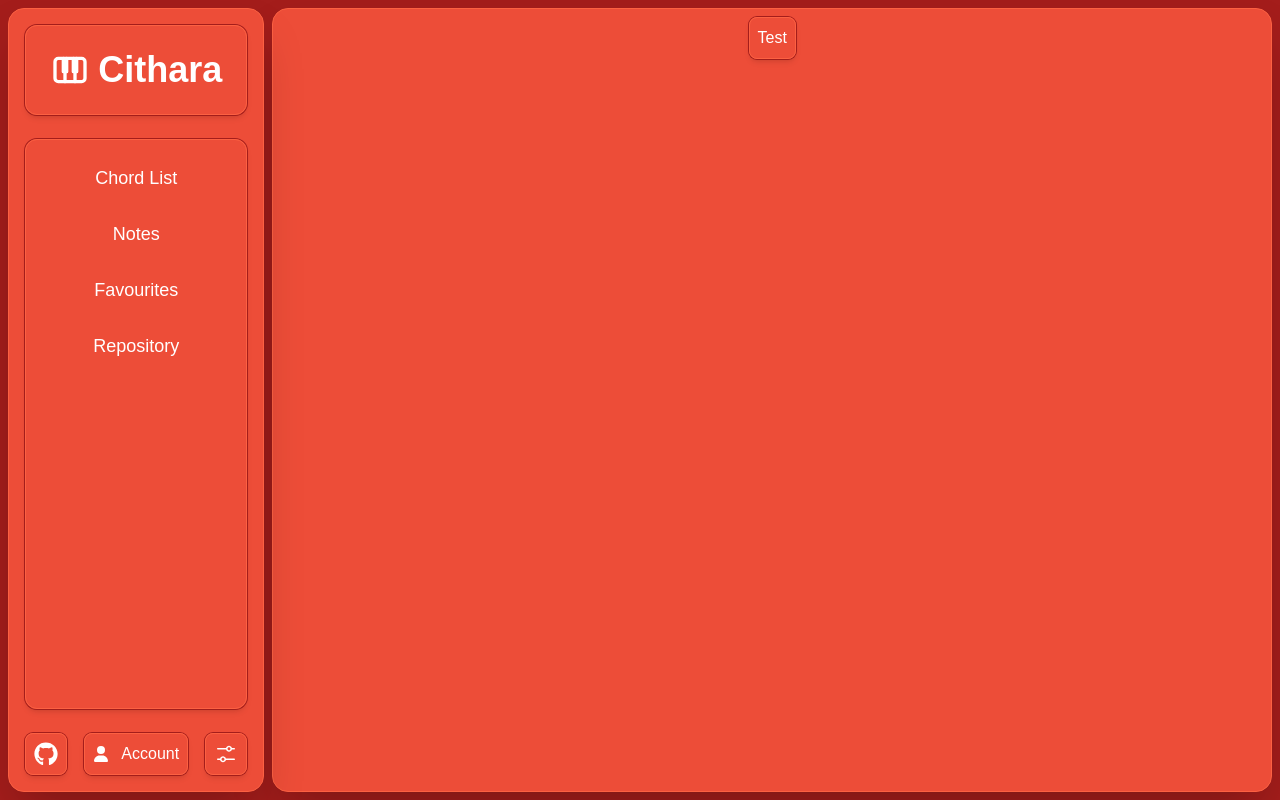
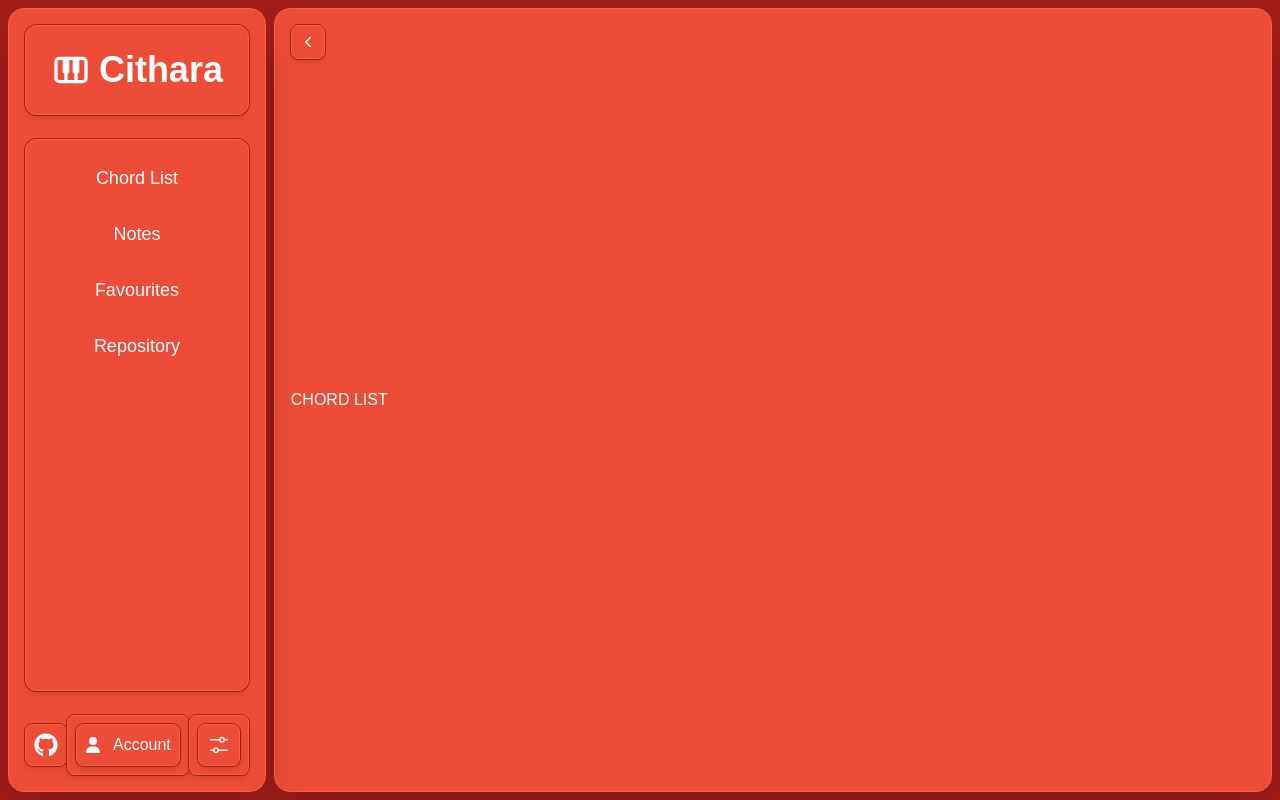
Before and after one commit to ralphmettle/cithara, a Next.js app in the folder frontend/: page / in a window 1280 px wide. Built offline with nearby package versions, Linux system fonts and the light colour scheme; a web font is replaced by a local one.

Commit message:
refactor(button):  created ButtonInner component for DRY code
feat(landing): started work on landing page, created collapse nav button (functionality to be implemented) on layout

```diff
--- a/frontend/app/layout.tsx
+++ b/frontend/app/layout.tsx
@@ -3,6 +3,8 @@ import { Funnel_Display, Funnel_Sans } from "next/font/google";
 import "./globals.css";
 import Navbar from "@/components/Navbar";
 import Footer from "@/components/Footer";
+import Button from "@/components/Button";
+import { IoIosArrowBack } from "react-icons/io";
 
 const funnelDisplay = Funnel_Display({
   variable: "--font-funnel-display",
@@ -31,7 +33,10 @@ export default function RootLayout({
       >
         <div className="flex flex-row justify-center items-center h-screen w-full py-2">
           <Navbar />
-          <div className="flex grow justify-center h-full w-full p-2 mr-2 rounded-2xl bg-cithara-primary border border-cithara-border-light shadow-2xl">
+          <div className="flex grow h-full w-full p-4 mr-2 rounded-2xl bg-cithara-primary border border-cithara-border-light shadow-2xl">
+            <div className="absolute w-fit h-fit">
+              <Button link="#" icon={<IoIosArrowBack className="w-4 h-4" />} />
+            </div>
             {children}
           </div>
         </div>
--- a/frontend/app/page.tsx
+++ b/frontend/app/page.tsx
@@ -1,9 +1,11 @@
 import Button from "@/components/Button";
+import { IoIosArrowBack } from "react-icons/io";
 
 export default function Home() {
   return (
-    <div>
-      <Button link="test" label="Test"/>
-    </div>
+    <>
+
+        <h1 className="self-center">CHORD LIST</h1>
+    </>
   );
 }
--- a/frontend/components/Button.tsx
+++ b/frontend/components/Button.tsx
@@ -13,19 +13,31 @@ export default function Button({
   func?: CallableFunction;
 }) {
   return link ? (
-    <Link href={`${link}`}>
-      <div className="flex w-fit items-center justify-center p-2 hover:bg-cithara-border-light rounded-lg border border-cithara-border-light ring-cithara-bg ring-1 hover:border-white/20 shadow-md select-none cursor-pointer gap-2 transition-all">
-        {(icon || label) && <ButtonInner icon={icon} label={label} />}
-      </div>
+    <Link href={`${link}`} className="w-fit h-fit">
+      <ButtonInner icon={icon} label={label} />
     </Link>
   ) : (
-    <div className="flex w-fit items-center justify-center p-2 hover:bg-cithara-border-light rounded-lg border border-cithara-border-light ring-cithara-bg ring-1 hover:border-white/20 shadow-md select-none cursor-pointer transition-all">
-      {(icon || label) && <ButtonInner icon={icon} label={label} />}
+    <div className="flex w-fit h-fit items-center justify-center p-2 hover:bg-cithara-border-light rounded-lg border border-cithara-border-light ring-cithara-bg ring-1 hover:border-white/20 shadow-md select-none cursor-pointer transition-all">
+      <ButtonInner icon={icon} label={label} />
     </div>
   );
 }
 
 function ButtonInner({
+  icon,
+  label,
+}: {
+  icon?: React.ReactNode;
+  label?: string;
+}) {
+  return (
+    <div className="flex w-fit h-fit items-center justify-center p-2 hover:bg-cithara-border-light rounded-lg border border-cithara-border-light ring-cithara-bg ring-1 hover:border-white/20 shadow-md select-none cursor-pointer transition-all">
+      {(icon || label) && <ButtonLabel icon={icon} label={label} />}
+    </div>
+  );
+}
+
+function ButtonLabel({
   icon,
   label,
 }: {
--- a/frontend/components/NavbarFooter.tsx
+++ b/frontend/components/NavbarFooter.tsx
@@ -2,7 +2,6 @@ import React from "react";
 import Button from "./Button";
 import { FaGithub } from "react-icons/fa";
 import { FaUser } from "react-icons/fa6";
-import { IoChevronBackOutline } from "react-icons/io5";
 import { VscSettings } from "react-icons/vsc";
 
 export default function NavbarFooter() {
```
